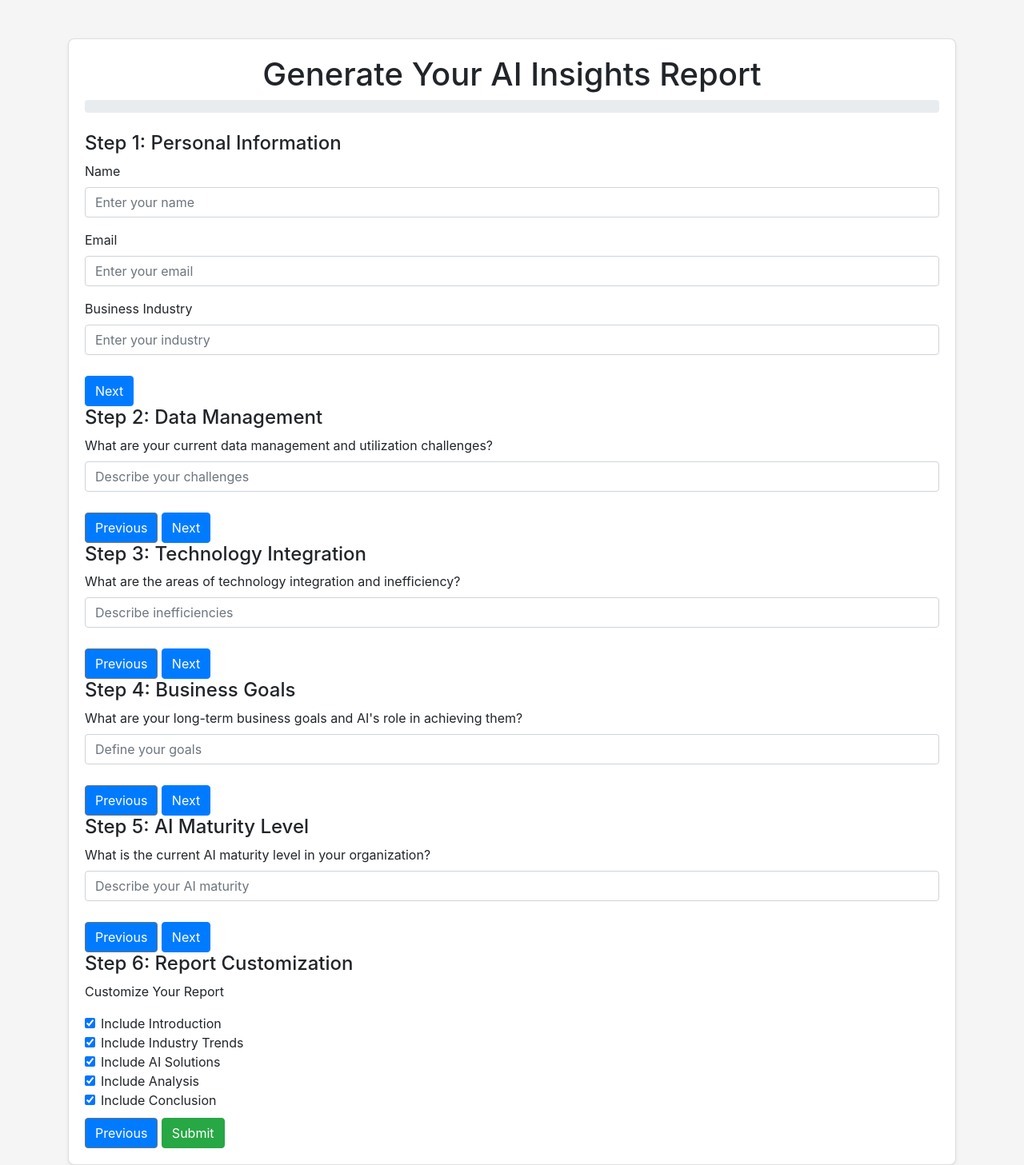
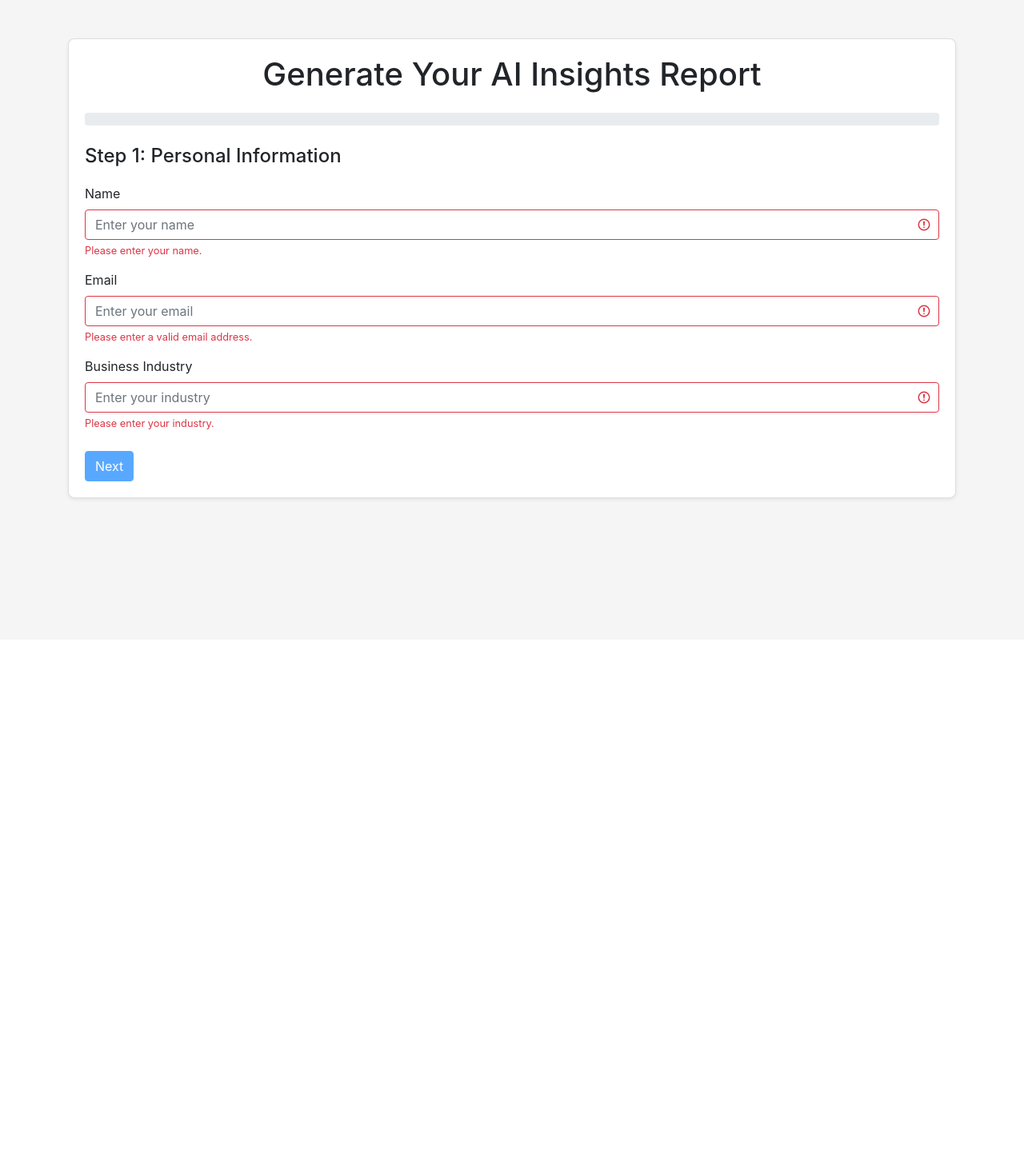
Before and after one commit to dmotts/ai-insights, a Flask app: page / in a window 1280 px wide. Shown: the whole page at 80% size. After the commit the page ends 627 px from the top, so only its background shows below. Run offline with Flask 3, Linux system fonts and the light colour scheme; some libraries are stand-ins or nearby versions.

Commit message:
Redeign front page

```diff
--- a/static/script.js
+++ b/static/script.js
@@ -6,13 +6,110 @@ document.addEventListener('DOMContentLoaded', function() {
     const progress = document.getElementById('progress');
     let currentStep = 0;
 
+    // Function to show the current step
     function showStep(step) {
         steps.forEach((el, index) => {
+            el.classList.remove('previous', 'next');
+            if (index < step) {
+                el.classList.add('previous');
+            } else if (index > step) {
+                el.classList.add('next');
+            } else {
+                el.classList.add('active');
+            }
             el.classList.toggle('active', index === step);
         });
-        progress.style.width = `${(step / (steps.length - 1)) * 100}%`;
+        updateProgress();
+        if (step === steps.length - 1) {
+            populateSummary();
+        }
+        validateStep();
     }
 
+    // Function to update progress bar
+    function updateProgress() {
+        const fields = document.querySelectorAll('.form-control');
+        const filledFields = Array.from(fields).filter(field => field.value.trim() !== '');
+        const progressPercentage = (filledFields.length / fields.length) * 100;
+        progress.style.width = `${progressPercentage}%`;
+        progress.innerText = `${Math.round(progressPercentage)}%`;
+    }
+
+    // Function to populate summary step
+    function populateSummary() {
+        const summaryDiv = document.getElementById('summary');
+        summaryDiv.innerHTML = ''; // Clear existing content
+        const formData = new FormData(document.getElementById('reportForm'));
+        const entries = formData.entries();
+
+        for (const [key, value] of entries) {
+            const summaryItem = document.createElement('div');
+            summaryItem.className = 'summary-item';
+            summaryItem.innerHTML = `<strong>${key}:</strong> ${value}`;
+            summaryDiv.appendChild(summaryItem);
+        }
+    }
+
+    // Function to validate the current step
+    function validateStep() {
+        const activeStep = steps[currentStep];
+        const inputs = activeStep.querySelectorAll('input[required]');
+        let allValid = true;
+
+        inputs.forEach(input => {
+            if (!input.checkValidity()) {
+                input.classList.add('is-invalid');
+                allValid = false;
+            } else {
+                input.classList.remove('is-invalid');
+            }
+        });
+
+        const nextBtn = activeStep.querySelector('.next-step');
+        if (nextBtn) {
+            nextBtn.disabled = !allValid;
+        }
+
+        if (currentStep === steps.length - 1) {
+            submitBtn.disabled = !allValid;
+        }
+    }
+
+    // Save form state to localStorage
+    function saveFormState() {
+        const formData = new FormData(document.getElementById('reportForm'));
+        const data = Object.fromEntries(formData.entries());
+        localStorage.setItem('formState', JSON.stringify(data));
+        localStorage.setItem('currentStep', currentStep);
+    }
+
+    // Restore form state from localStorage
+    function restoreFormState() {
+        const savedState = JSON.parse(localStorage.getItem('formState'));
+        const savedStep = localStorage.getItem('currentStep');
+
+        if (savedState) {
+            for (const [key, value] of Object.entries(savedState)) {
+                const input = document.querySelector(`[name="${key}"]`);
+                if (input) {
+                    input.value = value;
+                }
+            }
+        }
+
+        if (savedStep !== null) {
+            currentStep = parseInt(savedStep, 10);
+            showStep(currentStep);
+        }
+    }
+
+    // Clear form state from localStorage
+    function clearFormState() {
+        localStorage.removeItem('formState');
+        localStorage.removeItem('currentStep');
+    }
+
+    // Event listeners for form navigation
     nextBtns.forEach(button => {
         button.addEventListener('click', () => {
             if (currentStep < steps.length - 1) {
@@ -31,6 +128,7 @@ document.addEventListener('DOMContentLoaded', function() {
         });
     });
 
+    // Event listener for form submission
     submitBtn.addEventListener('click', () => {
         const formData = new FormData(document.getElementById('reportForm'));
         const data = Object.fromEntries(formData.entries());
@@ -49,10 +147,9 @@ document.addEventListener('DOMContentLoaded', function() {
         .then(response => {
             if (response.status === 'success') {
                 alert('Report generated successfully!');
-                // Redirect or open the PDF and HTML report
-                window.open(response.pdf_url, '_blank'); // Opens PDF in a new tab
-                // Optionally redirect to the HTML version
+                window.open(response.pdf_url, '_blank');
                 window.location.href = `/view_report/${response.report_id}`;
+                clearFormState();
             } else {
                 alert('Error: ' + response.message);
             }
@@ -62,6 +159,22 @@ document.addEventListener('DOMContentLoaded', function() {
         });
     });
 
-    // Initialize the form by showing the first step
+    // Save form state on input change
+    document.querySelectorAll('.form-control').forEach(input => {
+        input.addEventListener('input', function() {
+            validateStep();
+            updateProgress();
+            saveFormState();
+        });
+    });
+
+    // Restore form state on page load
+    restoreFormState();
+
     showStep(currentStep);
+
+    // Initialize Bootstrap tooltips
+    $(function () {
+        $('[data-toggle="tooltip"]').tooltip();
+    });
 });
--- a/static/styles.css
+++ b/static/styles.css
@@ -9,6 +9,7 @@ body {
 
 .progress-bar {
     background-color: #28a745;
+    transition: width 0.4s ease;
 }
 
 button {
@@ -19,6 +20,18 @@ button.prev-step {
     background-color: #007bff;
 }
 
+button.prev-step:hover {
+    background-color: #0056b3;
+}
+
+button.next-step {
+    background-color: #28a745;
+}
+
+button.next-step:hover {
+    background-color: #218838;
+}
+
 button.submit-form {
     background-color: #28a745;
 }
@@ -26,3 +39,35 @@ button.submit-form {
 button.submit-form:hover {
     background-color: #218838;
 }
+
+.form-step {
+    display: none;
+    opacity: 0;
+    transition: opacity 0.4s ease, transform 0.4s ease;
+}
+
+.form-step.active {
+    display: block;
+    opacity: 1;
+    transform: translateX(0);
+}
+
+.form-step.previous {
+    transform: translateX(-100%);
+}
+
+.form-step.next {
+    transform: translateX(100%);
+}
+
+h4 {
+    margin-bottom: 20px;
+}
+
+.form-group {
+    margin-bottom: 15px;
+}
+
+.summary-item {
+    margin-bottom: 10px;
+}
--- a/templates/generate_report.html
+++ b/templates/generate_report.html
@@ -13,27 +13,30 @@
     <div class="container mt-5">
         <div class="card shadow-sm">
             <div class="card-body">
-                <h1 class="text-center">Generate Your AI Insights Report</h1>
+                <h1 class="text-center mb-4">Generate Your AI Insights Report</h1>
                 <div class="progress mb-4">
-                    <div id="progress" class="progress-bar" role="progressbar" style="width: 0%;"></div>
+                    <div id="progress" class="progress-bar" role="progressbar" style="width: 0%;">0%</div>
                 </div>
                 <form id="reportForm">
                     <!-- Step 1 -->
-                    <div class="form-step">
+                    <div class="form-step active">
                         <h4>Step 1: Personal Information</h4>
                         <div class="form-group">
                             <label for="client_name">Name</label>
-                            <input type="text" class="form-control" id="client_name" name="client_name" placeholder="Enter your name" required>
+                            <input type="text" class="form-control" id="client_name" name="client_name" placeholder="Enter your name" required data-toggle="tooltip" title="Please enter your full name.">
+                            <div class="invalid-feedback">Please enter your name.</div>
                         </div>
                         <div class="form-group">
                             <label for="client_email">Email</label>
-                            <input type="email" class="form-control" id="client_email" name="client_email" placeholder="Enter your email" required>
+                            <input type="email" class="form-control" id="client_email" name="client_email" placeholder="Enter your email" required data-toggle="tooltip" title="Please enter a valid email address.">
+                            <div class="invalid-feedback">Please enter a valid email address.</div>
                         </div>
                         <div class="form-group">
                             <label for="industry">Business Industry</label>
-                            <input type="text" class="form-control" id="industry" name="industry" placeholder="Enter your industry" required>
+                            <input type="text" class="form-control" id="industry" name="industry" placeholder="Enter your industry" required data-toggle="tooltip" title="Specify the industry your business operates in.">
+                            <div class="invalid-feedback">Please enter your industry.</div>
                         </div>
-                        <button type="button" class="btn btn-primary next-step">Next</button>
+                        <button type="button" class="btn btn-primary next-step" disabled>Next</button>
                     </div>
 
                     <!-- Step 2 -->
@@ -41,10 +44,11 @@
                         <h4>Step 2: Data Management</h4>
                         <div class="form-group">
                             <label for="question1">What are your current data management and utilization challenges?</label>
-                            <input type="text" class="form-control" id="question1" name="question1" placeholder="Describe your challenges" required>
+                            <input type="text" class="form-control" id="question1" name="question1" placeholder="Describe your challenges" required data-toggle="tooltip" title="Outline the main data management issues you face.">
+                            <div class="invalid-feedback">Please describe your challenges.</div>
                         </div>
                         <button type="button" class="btn btn-secondary prev-step">Previous</button>
-                        <button type="button" class="btn btn-primary next-step">Next</button>
+                        <button type="button" class="btn btn-primary next-step" disabled>Next</button>
                     </div>
 
                     <!-- Step 3 -->
@@ -52,10 +56,11 @@
                         <h4>Step 3: Technology Integration</h4>
                         <div class="form-group">
                             <label for="question2">What are the areas of technology integration and inefficiency?</label>
-                            <input type="text" class="form-control" id="question2" name="question2" placeholder="Describe inefficiencies" required>
+                            <input type="text" class="form-control" id="question2" name="question2" placeholder="Describe inefficiencies" required data-toggle="tooltip" title="Specify any technology integration issues and inefficiencies.">
+                            <div class="invalid-feedback">Please describe inefficiencies.</div>
                         </div>
                         <button type="button" class="btn btn-secondary prev-step">Previous</button>
-                        <button type="button" class="btn btn-primary next-step">Next</button>
+                        <button type="button" class="btn btn-primary next-step" disabled>Next</button>
                     </div>
 
                     <!-- Step 4 -->
@@ -63,10 +68,11 @@
                         <h4>Step 4: Business Goals</h4>
                         <div class="form-group">
                             <label for="question3">What are your long-term business goals and AI's role in achieving them?</label>
-                            <input type="text" class="form-control" id="question3" name="question3" placeholder="Define your goals" required>
+                            <input type="text" class="form-control" id="question3" name="question3" placeholder="Define your goals" required data-toggle="tooltip" title="Describe your long-term business goals and how AI can help achieve them.">
+                            <div class="invalid-feedback">Please define your goals.</div>
                         </div>
                         <button type="button" class="btn btn-secondary prev-step">Previous</button>
-                        <button type="button" class="btn btn-primary next-step">Next</button>
+                        <button type="button" class="btn btn-primary next-step" disabled>Next</button>
                     </div>
 
                     <!-- Step 5 -->
@@ -74,10 +80,11 @@
                         <h4>Step 5: AI Maturity Level</h4>
                         <div class="form-group">
                             <label for="question4">What is the current AI maturity level in your organization?</label>
-                            <input type="text" class="form-control" id="question4" name="question4" placeholder="Describe your AI maturity" required>
+                            <input type="text" class="form-control" id="question4" name="question4" placeholder="Describe your AI maturity" required data-toggle="tooltip" title="Describe the current level of AI adoption and integration in your organization.">
+                            <div class="invalid-feedback">Please describe your AI maturity.</div>
                         </div>
                         <button type="button" class="btn btn-secondary prev-step">Previous</button>
-                        <button type="button" class="btn btn-primary next-step">Next</button>
+                        <button type="button" class="btn btn-primary next-step" disabled>Next</button>
                     </div>
 
                     <!-- Step 6 -->
@@ -85,27 +92,37 @@
                         <h4>Step 6: Report Customization</h4>
                         <p>Customize Your Report</p>
                         <div class="form-check">
-                            <input type="checkbox" class="form-check-input" id="includeIntroduction" name="includeIntroduction" checked>
+                            <input type="checkbox" class="form-check-input" id="includeIntroduction" name="includeIntroduction" checked data-toggle="tooltip" title="Include an introduction section in the report.">
                             <label class="form-check-label" for="includeIntroduction">Include Introduction</label>
                         </div>
                         <div class="form-check">
-                            <input type="checkbox" class="form-check-input" id="includeIndustryTrends" name="includeIndustryTrends" checked>
+                            <input type="checkbox" class="form-check-input" id="includeIndustryTrends" name="includeIndustryTrends" checked data-toggle="tooltip" title="Include industry trends section in the report.">
                             <label class="form-check-label" for="includeIndustryTrends">Include Industry Trends</label>
                         </div>
                         <div class="form-check">
-                            <input type="checkbox" class="form-check-input" id="includeAISolutions" name="includeAISolutions" checked>
+                            <input type="checkbox" class="form-check-input" id="includeAISolutions" name="includeAISolutions" checked data-toggle="tooltip" title="Include AI solutions section in the report.">
                             <label class="form-check-label" for="includeAISolutions">Include AI Solutions</label>
                         </div>
                         <div class="form-check">
-                            <input type="checkbox" class="form-check-input" id="includeAnalysis" name="includeAnalysis" checked>
+                            <input type="checkbox" class="form-check-input" id="includeAnalysis" name="includeAnalysis" checked data-toggle="tooltip" title="Include analysis section in the report.">
                             <label class="form-check-label" for="includeAnalysis">Include Analysis</label>
                         </div>
                         <div class="form-check">
-                            <input type="checkbox" class="form-check-input" id="includeConclusion" name="includeConclusion" checked>
+                            <input type="checkbox" class="form-check-input" id="includeConclusion" name="includeConclusion" checked data-toggle="tooltip" title="Include conclusion section in the report.">
                             <label class="form-check-label" for="includeConclusion">Include Conclusion</label>
                         </div>
                         <button type="button" class="btn btn-secondary prev-step">Previous</button>
-                        <button type="button" class="btn btn-success submit-form">Submit</button>
+                        <button type="button" class="btn btn-primary next-step" disabled>Next</button>
+                    </div>
+
+                    <!-- Step 7: Summary -->
+                    <div class="form-step">
+                        <h4>Step 7: Review Your Information</h4>
+                        <div id="summary">
+                            <!-- Summary content will be populated by JavaScript -->
+                        </div>
+                        <button type="button" class="btn btn-secondary prev-step">Previous</button>
+                        <button type="button" class="btn btn-success submit-form" disabled>Submit</button>
                     </div>
                 </form>
             </div>
@@ -117,5 +134,10 @@
     <script src="https://cdn.jsdelivr.net/npm/@popperjs/core@2.5.2/dist/umd/popper.min.js"></script>
     <script src="https://stackpath.bootstrapcdn.com/bootstrap/4.5.2/js/bootstrap.min.js"></script>
     <script src="{{ url_for('static', filename='script.js') }}"></script>
+    <script>
+        $(function () {
+            $('[data-toggle="tooltip"]').tooltip();
+        });
+    </script>
 </body>
 </html>
```
